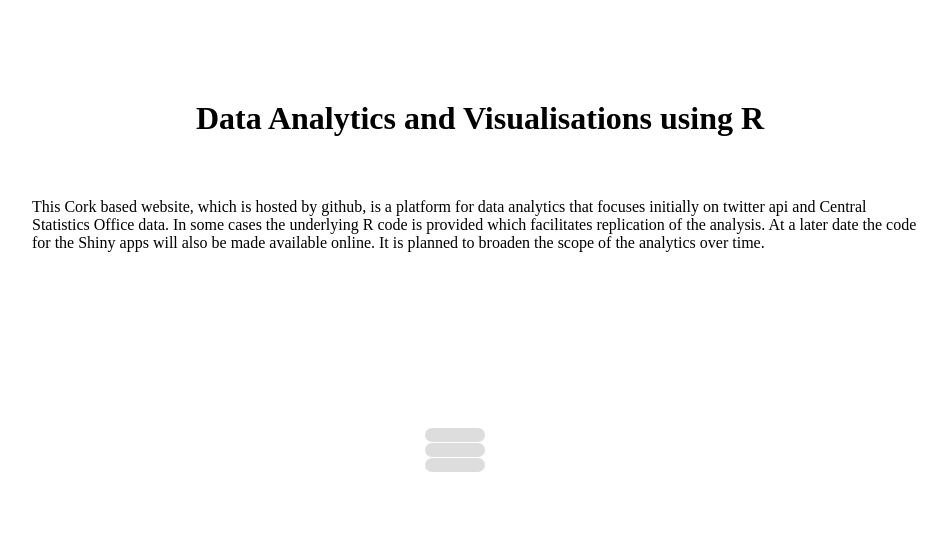
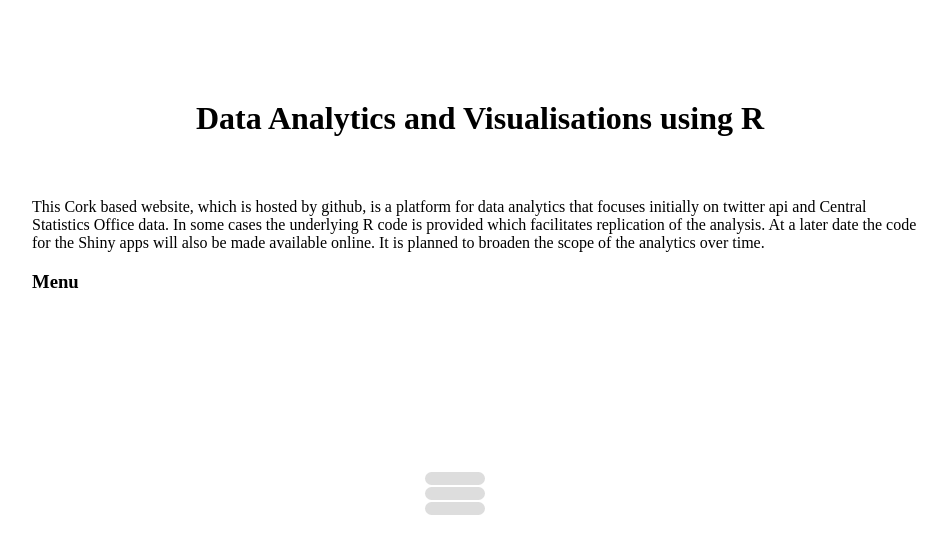
Before and after one commit to CorkDataAnalytics/CorkDataAnalytics.github.io, a Jekyll site: the page index.html, which Jekyll copies as it is, in a window 1280 px wide. Shown: the top 554 px of the page, without its empty margins (160-1107 px from the left). Built offline with Jekyll 4.4.1, drawn with Linux system fonts in a browser that asks for light colours; nearby versions of some CDN libraries.

Commit message:
Update index.html

```diff
--- a/index.html
+++ b/index.html
@@ -242,6 +242,10 @@ h1 {
                 <p></p>
                   <p></p>
                     <p></p>
+                      <p></p>
+                        <p></p>
+                          <p></p>
+                          <h3>Menu</h3>
 
 <div class="open"> <span class="cls"></span> <span>
   <ul class="sub-menu ">
```
